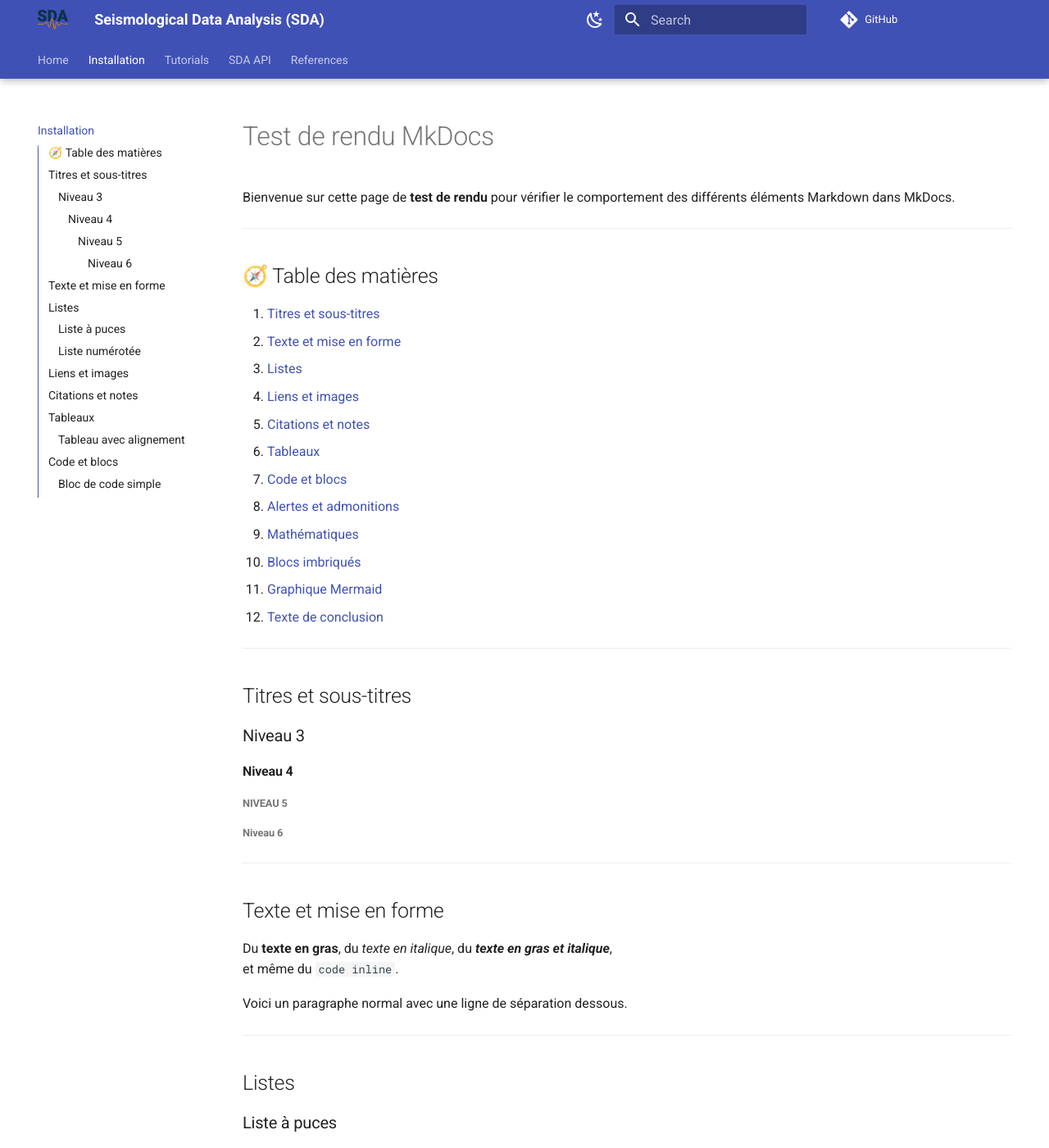
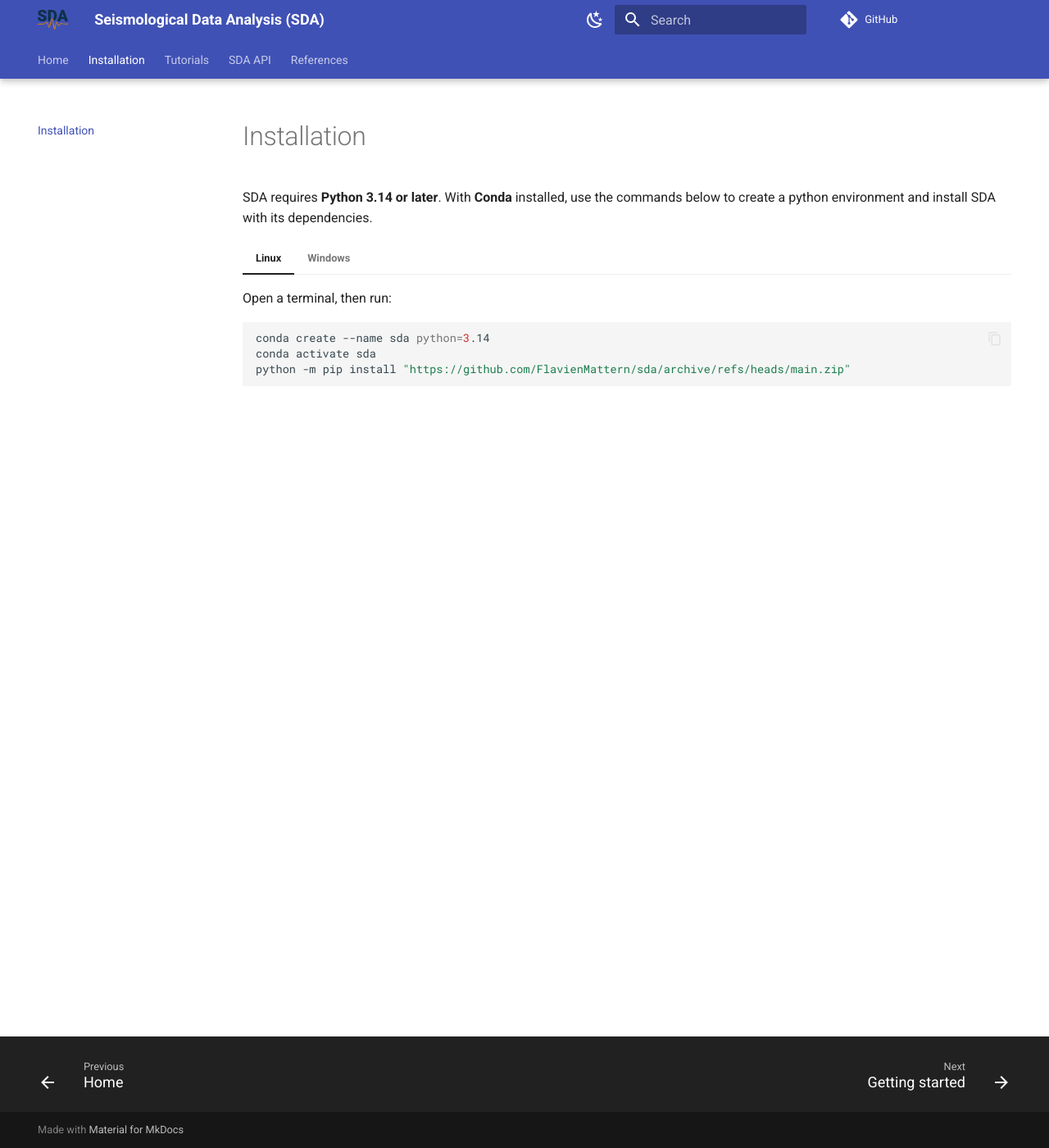
Before and after one commit to FlavienMattern/sda, an MkDocs documentation site: the page built from docs/installation.md, in a window 1280 px wide and 1400 px high. Shown: the whole window at 82% size. Built offline with MkDocs 1.6.1 and Material for MkDocs 9.7.7, drawn with Linux system fonts in a browser that asks for light colours; comment, search, counter and statistics services are not loaded; some of the changed text lies outside the part shown.

Commit message:
Update installation instructions

````diff
--- a/docs/installation.md
+++ b/docs/installation.md
@@ -1,96 +1,24 @@
-# Test de rendu MkDocs
+# Installation
 
-Bienvenue sur cette page de **test de rendu** pour vérifier le comportement des différents éléments Markdown dans MkDocs.
+SDA requires **Python 3.14 or later**. With **Conda** installed, use the commands below
+to create a python environment and install SDA with its dependencies.
 
----
+=== "Linux"
 
-## 🧭 Table des matières
-1. [Titres et sous-titres](#titres-et-sous-titres)
-2. [Texte et mise en forme](#texte-et-mise-en-forme)
-3. [Listes](#listes)
-4. [Liens et images](#liens-et-images)
-5. [Citations et notes](#citations-et-notes)
-6. [Tableaux](#tableaux)
-7. [Code et blocs](#code-et-blocs)
-8. [Alertes et admonitions](#alertes-et-admonitions)
-9. [Mathématiques](#mathématiques)
-10. [Blocs imbriqués](#blocs-imbriqués)
-11. [Graphique Mermaid](#graphique-mermaid)
-12. [Texte de conclusion](#texte-de-conclusion)
+    Open a terminal, then run:
 
----
+    ```bash
+    conda create --name sda python=3.14
+    conda activate sda
+    python -m pip install "https://github.com/FlavienMattern/sda/archive/refs/heads/main.zip"
+    ```
 
-## Titres et sous-titres
+=== "Windows"
 
-### Niveau 3
-#### Niveau 4
-##### Niveau 5
-###### Niveau 6
+    From the Start menu, open **Anaconda Prompt**, then run:
 
----
-
-## Texte et mise en forme
-
-Du **texte en gras**, du *texte en italique*, du ***texte en gras et italique***,
-et même du `code inline`.
-
-Voici un paragraphe normal avec une ligne de séparation dessous.
-
----
-
-## Listes
-
-### Liste à puces
-- Premier élément
-- Deuxième élément
-  - Élément imbriqué
-    - Encore plus profond
-- Dernier élément
-
-### Liste numérotée
-1. Étape 1
-2. Étape 2
-3. Étape 3
-   a. Sous-étape
-   b. Autre sous-étape
-
----
-
-## Liens et images
-
-[Lien vers MkDocs](https://www.mkdocs.org)
-
-![Image d’exemple](https://placekitten.com/400/200)
-
----
-
-## Citations et notes
-
-> Ceci est une **citation** classique.
->
-> On peut y mettre plusieurs lignes ou même des listes :
-> - Élément A
-> - Élément B
-
----
-
-## Tableaux
-
-| Nom        | Âge | Métier              |
-|-------------|-----|--------------------|
-| Alice       | 29  | Ingénieure         |
-| Bob         | 34  | Développeur        |
-| Charlotte   | 42  | Chercheuse         |
-
-### Tableau avec alignement
-
-| Aligné à gauche | Centré         | Aligné à droite |
-|:----------------|:--------------:|----------------:|
-| Texte A         | Milieu         | Fin             |
-| Texte B         | Milieu aussi   | Fin aussi       |
-
----
-
-## Code et blocs
-
-### Bloc de code simple
+    ```bash
+    conda create --name sda python=3.14
+    conda activate sda
+    python -m pip install "https://github.com/FlavienMattern/sda/archive/refs/heads/main.zip"
+    ```
--- a/mkdocs.yml
+++ b/mkdocs.yml
@@ -66,6 +66,8 @@ plugins:
 markdown_extensions:
   - pymdownx.highlight
   - pymdownx.superfences
+  - pymdownx.tabbed:
+      alternate_style: true
 
 extra_css:
   - styles/style.css
````
